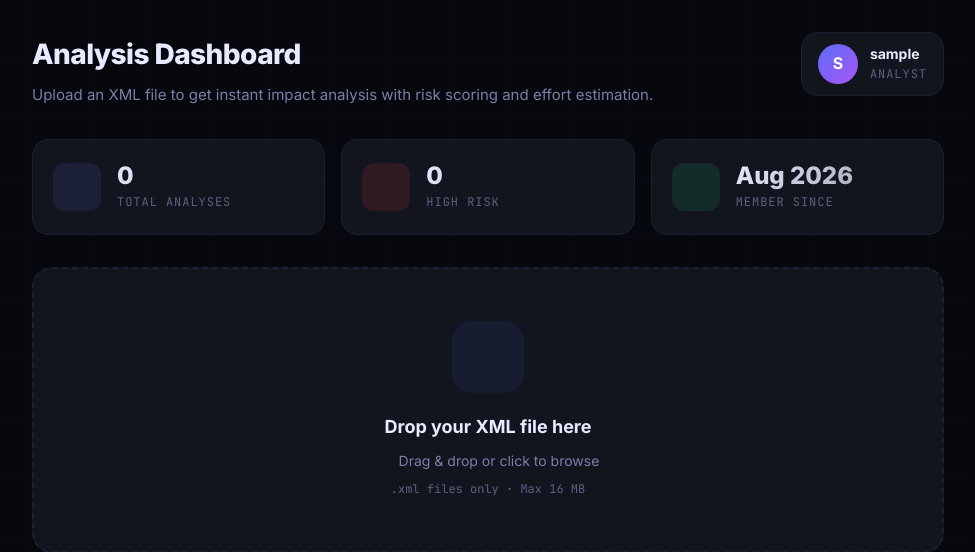
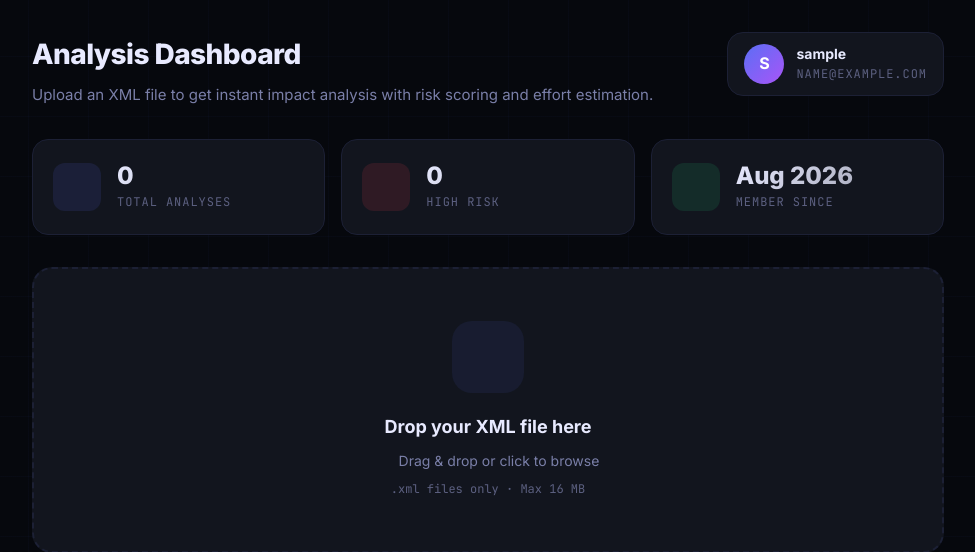
Before and after one commit to methila-2056/Ai-requirement-change-impact-analyzer, a Flask app: page /dashboard in a window 1280 px wide. Shown: the part 64-616 px from the top of the page, without its empty margins (152-1127 px from the left). Run offline with Flask 3, Linux system fonts and the light colour scheme; the visitor is signed in with stand-in values (Sample User, id 1); data that the repository does not hold is empty; some libraries are stand-ins or nearby versions.

Commit message:
fix: use full_name for dashboard avatar initial instead of username, show email instead of hardcoded role

```diff
--- a/templates/dashboard.html
+++ b/templates/dashboard.html
@@ -11,10 +11,10 @@
     </div>
     <div class="dash-header-right">
       <div class="dash-user-badge">
-        <div class="dash-user-avatar">{{ current_user.username[0]|upper }}</div>
+        <div class="dash-user-avatar">{{ (current_user.full_name or current_user.username)[0]|upper }}</div>
         <div class="dash-user-info">
           <span class="dash-user-name">{{ current_user.full_name or current_user.username }}</span>
-          <span class="dash-user-role">Analyst</span>
+          <span class="dash-user-role">{{ current_user.email }}</span>
         </div>
       </div>
     </div>
```
